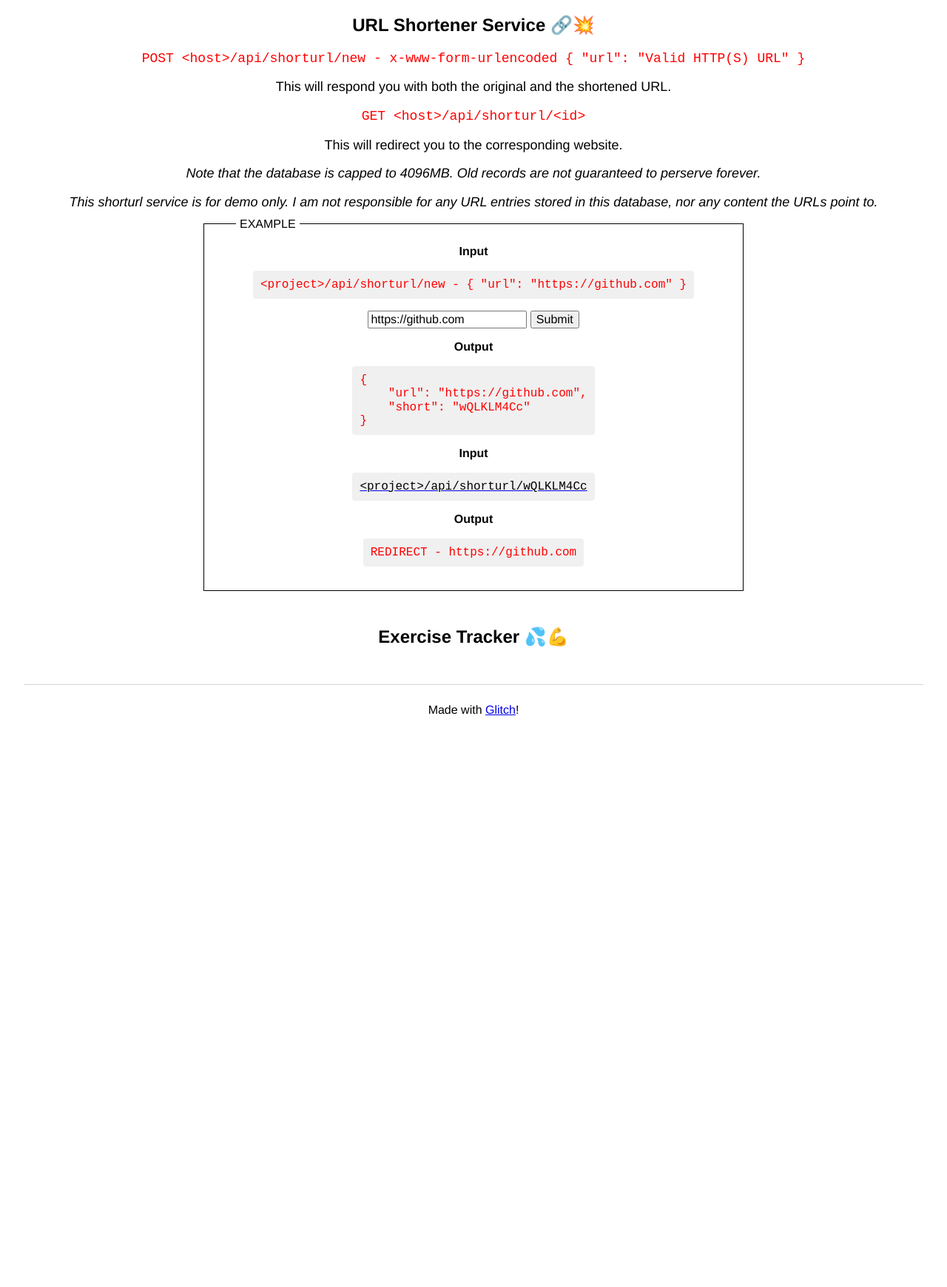
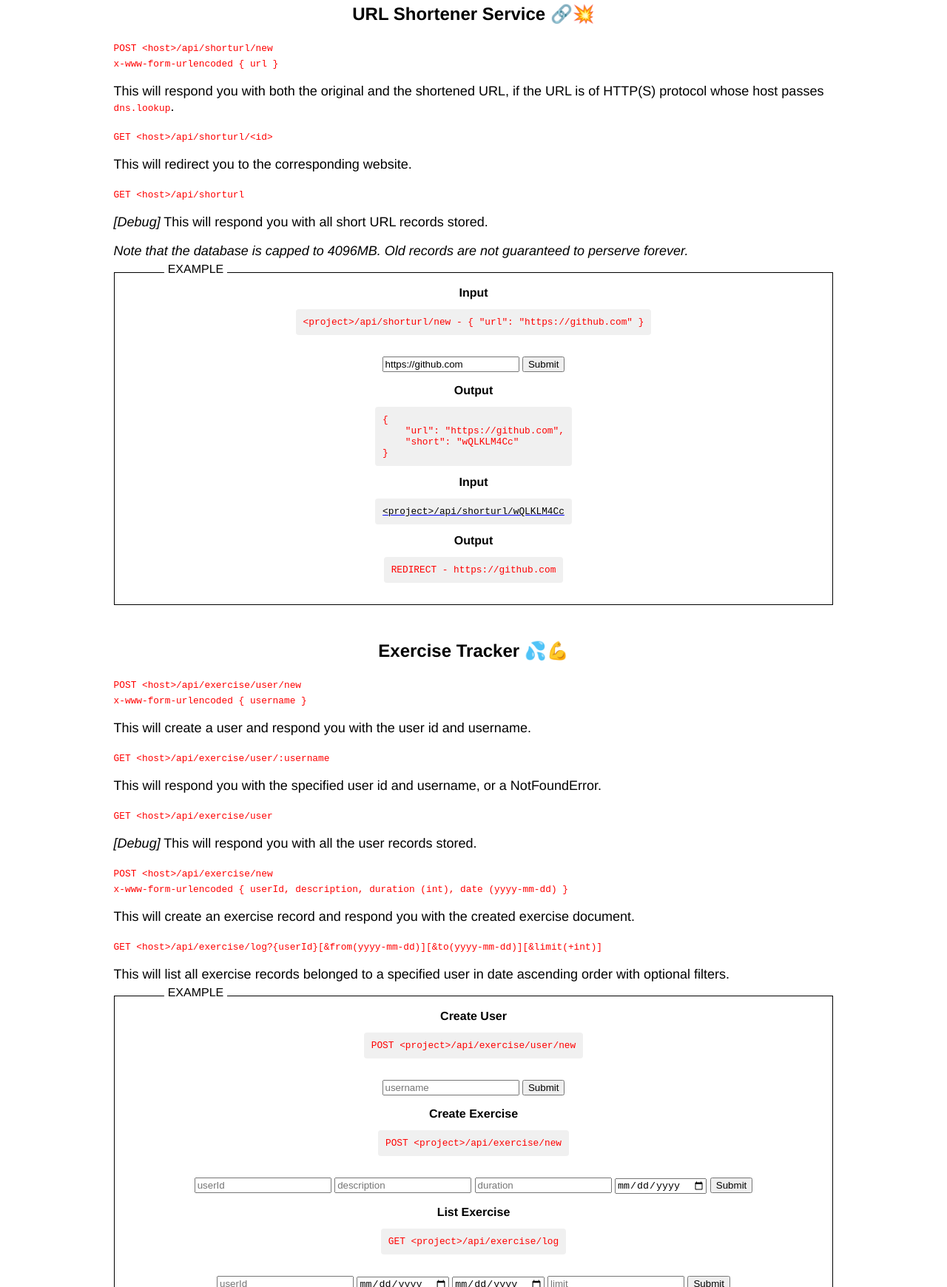
Before and after one commit to fhfuih/fcc-challenges-api, a website: page views/index.html in a window 1280 px wide. Shown: the part 1060-2800 px from the top of the page at 74% size. Before the commit the page ends 2061 px from the top, so only its background shows below. Drawn offline with nearby package versions, Linux system fonts and the light colour scheme.

Commit message:
Update docs

```diff
--- a/public/style.css
+++ b/public/style.css
@@ -42,14 +42,21 @@ footer {
   border-top: 1px solid lightgrey;
 }
 
+.container {
+  width: 80%;
+  min-width: 500px;
+  margin: 0 auto;
+}
+
 .display {
-  text-align: center;
+  text-align: left;
   font-size: large;
   margin: 1rem auto;
 }
 
 code {
   color: red;
+  font-size: .8rem;
 }
 
 a code {
@@ -61,18 +68,15 @@ pre {
   padding: 10px;
   background-color: #f0f0f0;
   border-radius: 4px;
+  max-width: 100%;
+  overflow-x: auto;
 }
 
 .example {
-  min-width: 500px;
-  width: 60%;
   border: black 1px solid;
   margin: 0 auto;
   padding: 1rem;
   padding-top: 0;
-  display: flex;
-  flex-direction: column;
-  align-items: center;
 }
 
 .example:before {
@@ -83,3 +87,10 @@ pre {
   background-color: white;
   border: white 5px solid;
 }
+
+.example > div {
+  width: 100%;
+  display: flex;
+  flex-direction: column;
+  align-items: center;
+}
--- a/views/index.html
+++ b/views/index.html
@@ -18,7 +18,6 @@
     <meta name="viewport" content="width=device-width, initial-scale=1">
 
     <!-- import the webpage's stylesheet -->
-    <link rel="stylesheet" href="https://unpkg.com/normalize.css@8.0.1/normalize.css">
     <link rel="stylesheet" href="/style.css">
 
     <!-- import the webpage's client-side javascript file -->
@@ -30,11 +29,14 @@
         FCC Challenges: APIs and Microservices
       </h1>
       <p>
-        It seems like you have found this secret place! Now try not to visit the root URL, but the following api instead:
+        It seems like you have found this secret place! Now try not to visit the root URL, but the following api instead.
+      </p>
+      <p class="italic">
+        This entire service is for demo only. I am not responsible for any direct content stored in this service, nor any indirect content that are pointed to by any link/content in this service.
       </p>
     </header>
 
-    <main>
+    <main class="container">
       <section>
         <h2>
           Timestamp API ⌚💌
@@ -42,7 +44,7 @@
 
         <div class="display">
           <p>
-            <code>&lt;host&gt;/api/timestamp/&lt;ISO time string or timestamp integer&gt;</code>
+            <code>GET &lt;host&gt;/api/timestamp/&lt;ISO time string or timestamp integer&gt;</code>
           </p>
           <p>
             This will respond you with the timestamp you enter!
@@ -72,7 +74,7 @@
         </h2>
 
         <div class="display">
-          <p><code>&lt;host&gt;/api/whoami/</code>
+          <p><code>GET &lt;host&gt;/api/whoami</code>
           </p>
           <p>
             This will respond you with the information of your host and request!
@@ -84,7 +86,7 @@
             <div class="bold">
               Input
             </div>
-            <pre><a href="api/whoami"><code>&lt;project&gt;/api/whoami/</code></a></pre>
+            <pre><a href="api/whoami"><code>&lt;project&gt;/api/whoami</code></a></pre>
           </div>
           <div>
             <div class="bold">
@@ -102,10 +104,10 @@
 
         <div class="display">
           <p>
-            <code>POST &lt;host&gt;/api/shorturl/new - x-www-form-urlencoded { "url": "Valid HTTP(S) URL" }</code>
+            <code>POST &lt;host&gt;/api/shorturl/new<br>x-www-form-urlencoded { url }</code>
           </p>
           <p>
-            This will respond you with both the original and the shortened URL.
+            This will respond you with both the original and the shortened URL, if the URL is of HTTP(S) protocol whose host passes <code>dns.lookup</code>.
           </p>
           <p>
             <code>GET &lt;host&gt;/api/shorturl/&lt;id&gt;</code>
@@ -113,11 +115,14 @@
           <p>
             This will redirect you to the corresponding website.
           </p>
+          <p>
+            <code>GET &lt;host&gt;/api/shorturl</code>
+          </p>
+          <p>
+            <span class="italic">[Debug]</span> This will respond you with all short URL records stored.
+          </p>
           <p class="italic">
             Note that the database is capped to 4096MB. Old records are not guaranteed to perserve forever.
-          </p>
-          <p class="italic">
-            This shorturl service is for demo only. I am not responsible for any URL entries stored in this database, nor any content the URLs point to.
           </p>
         </div>
 
@@ -128,7 +133,7 @@
             </div>
             <pre><code>&lt;project&gt;/api/shorturl/new - { "url": "https://github.com" }</code></pre>
             <form action="api/shorturl/new" method="POST" name="shorturl-form-create" id="shorturl-form-create">
-              <input type="url" name="url" id="shorturl-input-url" value="https://github.com" />
+              <input type="url" name="url" id="shorturl-input-url" placeholder="url" value="https://github.com" required />
               <input type="submit" value="Submit" id="shorturl-input-button" />
             </form>
           </div>
@@ -158,6 +163,78 @@
         <h2>
           Exercise Tracker 💦💪
         </h2>
+
+        <div class="display">
+          <p>
+            <code>POST &lt;host&gt;/api/exercise/user/new<br>x-www-form-urlencoded { username }</code>
+          </p>
+          <p>
+            This will create a user and respond you with the user id and username.
+          </p>
+          <p>
+            <code>GET &lt;host&gt;/api/exercise/user/:username</code>
+          </p>
+          <p>
+            This will respond you with the specified user id and username, or a NotFoundError.
+          </p>
+          <p>
+            <code>GET &lt;host&gt;/api/exercise/user</code>
+          </p>
+          <p>
+            <span class="italic">[Debug]</span> This will respond you with all the user records stored.
+          </p>
+          <p>
+            <code>POST &lt;host&gt;/api/exercise/new<br>x-www-form-urlencoded { userId, description, duration (int), date (yyyy-mm-dd) }</code>
+          </p>
+          <p>
+            This will create an exercise record and respond you with the created exercise document.
+          </p>
+          <p>
+            <code>GET &lt;host&gt;/api/exercise/log?{userId}[&from(yyyy-mm-dd)][&to(yyyy-mm-dd)][&limit(+int)]</code>
+          </p>
+          <p>
+            This will list all exercise records belonged to a specified user in date ascending order with optional filters.
+          </p>
+        </div>
+
+        <div class="example">
+          <div>
+            <div class="bold">
+              Create User
+            </div>
+            <pre><code>POST &lt;project&gt;/api/exercise/user/new</code></pre>
+            <form action="api/exercise/user/new" method="POST" name="exercise-form-create-user" id="exercise-form-create-user">
+              <input type="text" name="username" placeholder="username" required />
+              <input type="submit" value="Submit" />
+            </form>
+          </div>
+          <div>
+            <div class="bold">
+              Create Exercise
+            </div>
+            <pre><code>POST &lt;project&gt;/api/exercise/new</code></pre>
+            <form action="api/exercise/new" method="POST" name="exercise-form-create-exercise" id="exercise-form-create-exercise">
+              <input type="text" name="userId" placeholder="userId" required />
+              <input type="text" name="description" placeholder="description" required />
+              <input type="number" name="duration" placeholder="duration" required />
+              <input type="date" name="date" placeholder="date" required />
+              <input type="submit" value="Submit" />
+            </form>
+          </div>
+          <div>
+            <div class="bold">
+              List Exercise
+            </div>
+            <pre><code>GET &lt;project&gt;/api/exercise/log</code></pre>
+            <form action="api/exercise/log" method="GET" name="exercise-form-list-exercise" id="exercise-form-list-exercise">
+              <input type="text" name="userId" placeholder="userId" required />
+              <input type="date" name="from" placeholder="from" />
+              <input type="date" name="to" placeholder="to" />
+              <input type="number" name="limit" placeholder="limit" />
+              <input type="submit" value="Submit" />
+            </form>
+          </div>
+        </div>
       </section>
     </main>
 
```
